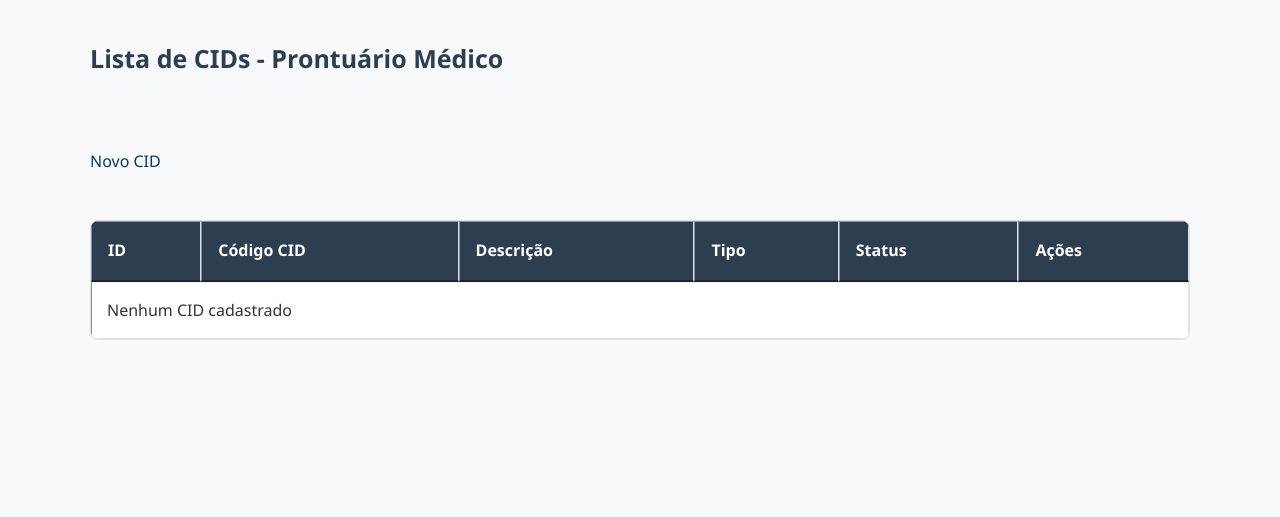
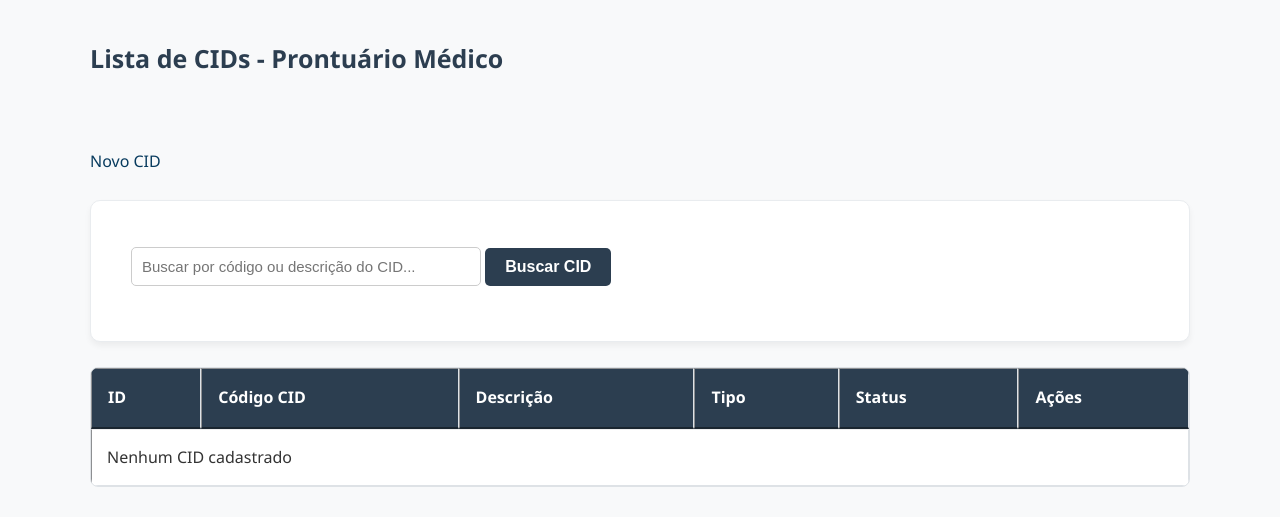
Before and after one commit to anleaes/2026-1-SDM-Segunda-Noite-ZS-02, a Django app: template prontuarioapp/templates/cid/list_cid.html in a window 1280 px wide. Shown: the part 284-801 px from the top of the page. Before the commit the page ends 624 px from the top, so only its background shows below. Run offline with Django 5.2, Linux system fonts and the light colour scheme; the template is opened without the code that fills it, so the values that code supplies are empty; parts of the project's set-up code (start-up, migrations or seed data) failed here and were passed over.

Commit message:
adiciona formulario de busca

```diff
--- a/prontuarioapp/templates/cid/list_cid.html
+++ b/prontuarioapp/templates/cid/list_cid.html
@@ -21,6 +21,16 @@
 
 <br />
 <br />
+
+<div style="margin-bottom: 25px;">
+    <form action="{% url 'cid:search_cid' %}" method="GET">
+        <input name="query" type="text" value="{{ request.GET.query }}" placeholder="Buscar por código ou descrição do CID..."
+               style="padding: 10px; width: 350px; border-radius: 5px; border: 1px solid #ccc;">
+        <button type="submit" style="padding: 10px 20px; background-color: #2c3e50; color: white; border: none; border-radius: 5px; cursor: pointer;">
+            Buscar CID
+        </button>
+    </form>
+</div>
 
 <table border="1" cellpadding="10">
 
```
